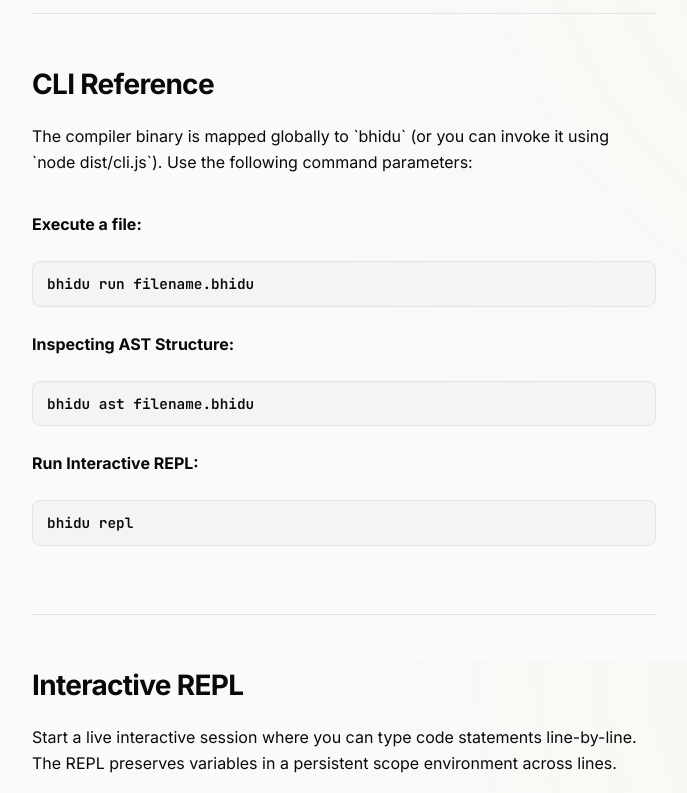
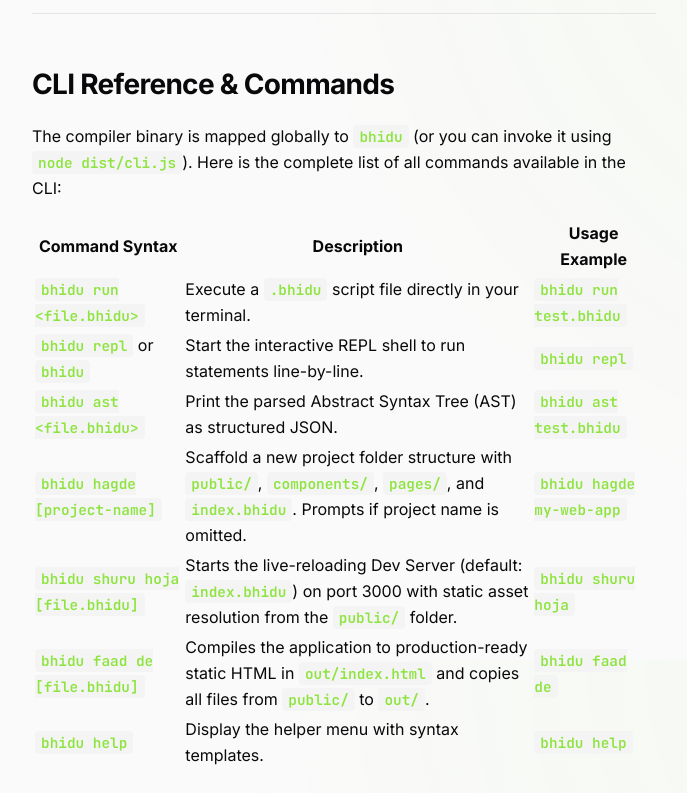
Before and after one commit to ghostcompiler/bhidu-language, a website: page docs/index.html in a window 1280 px wide. Shown: the part 1740-2533 px from the top of the page, without its empty margins (316-1003 px from the left). Drawn offline with Linux system fonts and the light colour scheme.

Commit message:
docs: update instructions for commands and add VS Code extension icon & file icon support

```diff
--- a/docs/index.html
+++ b/docs/index.html
@@ -212,6 +212,7 @@
         <a href="#cli">CLI Reference</a>
         <a href="#repl">Interactive REPL</a>
         <a href="#web-framework">Web Framework</a>
+        <a href="#vscode-extension">VS Code Extension</a>
       </div>
 
       <div class="sidebar-group">
@@ -299,17 +300,55 @@ npm link</code></pre>
       </section>
 
       <section id="cli" data-title="CLI Reference">
-        <h2>CLI Reference</h2>
-        <p>The compiler binary is mapped globally to `bhidu` (or you can invoke it using `node dist/cli.js`). Use the following command parameters:</p>
+        <h2>CLI Reference & Commands</h2>
+        <p>The compiler binary is mapped globally to <code>bhidu</code> (or you can invoke it using <code>node dist/cli.js</code>). Here is the complete list of all commands available in the CLI:</p>
 
-        <div class="command-list">
-          <p><strong>Execute a file:</strong></p>
-          <code>bhidu run filename.bhidu</code>
-          <p><strong>Inspecting AST Structure:</strong></p>
-          <code>bhidu ast filename.bhidu</code>
-          <p><strong>Run Interactive REPL:</strong></p>
-          <code>bhidu repl</code>
-        </div>
+        <table>
+          <thead>
+            <tr>
+              <th>Command Syntax</th>
+              <th>Description</th>
+              <th>Usage Example</th>
+            </tr>
+          </thead>
+          <tbody>
+            <tr>
+              <td><code>bhidu run &lt;file.bhidu&gt;</code></td>
+              <td>Execute a <code>.bhidu</code> script file directly in your terminal.</td>
+              <td><code>bhidu run test.bhidu</code></td>
+            </tr>
+            <tr>
+              <td><code>bhidu repl</code> or <code>bhidu</code></td>
+              <td>Start the interactive REPL shell to run statements line-by-line.</td>
+              <td><code>bhidu repl</code></td>
+            </tr>
+            <tr>
+              <td><code>bhidu ast &lt;file.bhidu&gt;</code></td>
+              <td>Print the parsed Abstract Syntax Tree (AST) as structured JSON.</td>
+              <td><code>bhidu ast test.bhidu</code></td>
+            </tr>
+            <tr>
+              <td><code>bhidu hagde [project-name]</code></td>
+              <td>Scaffold a new project folder structure with <code>public/</code>, <code>components/</code>, <code>pages/</code>, and <code>index.bhidu</code>. Prompts if project name is omitted.</td>
+              <td><code>bhidu hagde my-web-app</code></td>
+            </tr>
+            <tr>
+              <td><code>bhidu shuru hoja [file.bhidu]</code></td>
+              <td>Starts the live-reloading Dev Server (default: <code>index.bhidu</code>) on port 3000 with static asset resolution from the <code>public/</code> folder.</td>
+              <td><code>bhidu shuru hoja</code></td>
+            </tr>
+            <tr>
+              <td><code>bhidu faad de [file.bhidu]</code></td>
+              <td>Compiles the application to production-ready static HTML in <code>out/index.html</code> and copies all files from <code>public/</code> to <code>out/</code>.</td>
+              <td><code>bhidu faad de</code></td>
+            </tr>
+            <tr>
+              <td><code>bhidu help</code></td>
+              <td>Display the helper menu with syntax templates.</td>
+              <td><code>bhidu help</code></td>
+            </tr>
+          </tbody>
+        </table>
       </section>
 
       <section id="repl" data-title="Interactive REPL">
@@ -353,6 +392,26 @@ khatam bhidu</code></pre>
           <strong>3. Build production bundle:</strong><br>
           <code>bhidu faad de</code><br>
           Transpiles your slang code to <code>out/index.html</code> and copies the <code>public/</code> folder recursively to <code>out/</code>, ready to deploy to any static provider.
+        </div>
+      </section>
+
+      <section id="vscode-extension" data-title="VS Code Extension">
+        <h2>VS Code IDE Extension</h2>
+        <p>Enhance your development experience with the dedicated VS Code extension for <code>bhidu-lang</code>. It supports syntax highlighting, document formatting, and real-time linter diagnostics.</p>
+
+        <div class="callout">
+          <strong>Features:</strong>
+          <ul>
+            <li><strong>Syntax Highlighting:</strong> Custom TextMate grammar mapping slang keywords to standard VS Code token classes.</li>
+            <li><strong>Document Formatting:</strong> Indents code lines automatically between block boundaries (brackets or entry/exit keywords).</li>
+            <li><strong>Diagnostics (Linter):</strong> Checks code dynamically on edit/save and highlights syntax errors with red squiggles, showing slang error messages.</li>
+          </ul>
+        </div>
+
+        <div class="callout">
+          <strong>Installation:</strong><br>
+          Run the following command in your terminal from the project root folder to install the prepackaged extension:
+          <pre><code>code --install-extension extension/bhidu-vscode-1.0.1.vsix</code></pre>
         </div>
       </section>
 
--- a/extension/package.json
+++ b/extension/package.json
@@ -4,6 +4,7 @@
   "description": "Syntax highlighting, formatting, and live compiler diagnostics for bhidu-lang",
   "version": "1.0.1",
   "publisher": "ghostcompiler",
+  "icon": "logo.png",
   "repository": {
     "type": "git",
     "url": "https://github.com/ghostcompiler/bhidu-language.git"
@@ -31,7 +32,8 @@
         "extensions": [
           ".bhidu"
         ],
-        "configuration": "./language-configuration.json"
+        "configuration": "./language-configuration.json",
+        "icon": "./logo.png"
       }
     ],
     "grammars": [
```
Also changed, not shown: src/cli.ts (+20 -10 lines), README.md, extension/logo.png (added).
